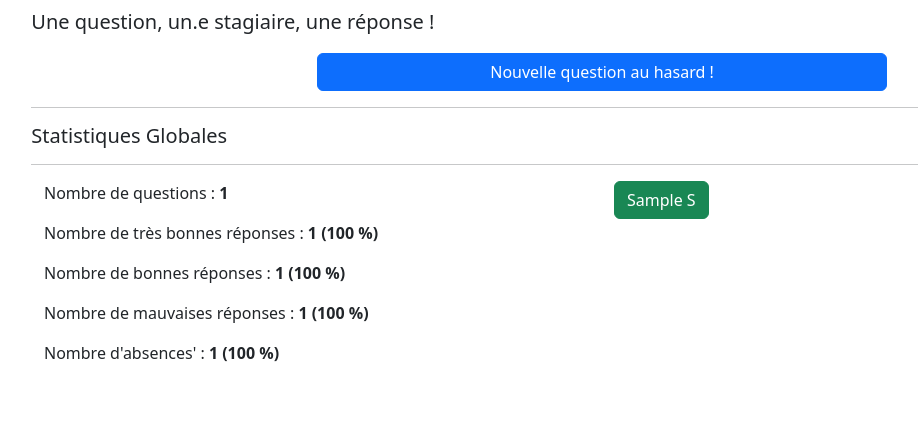
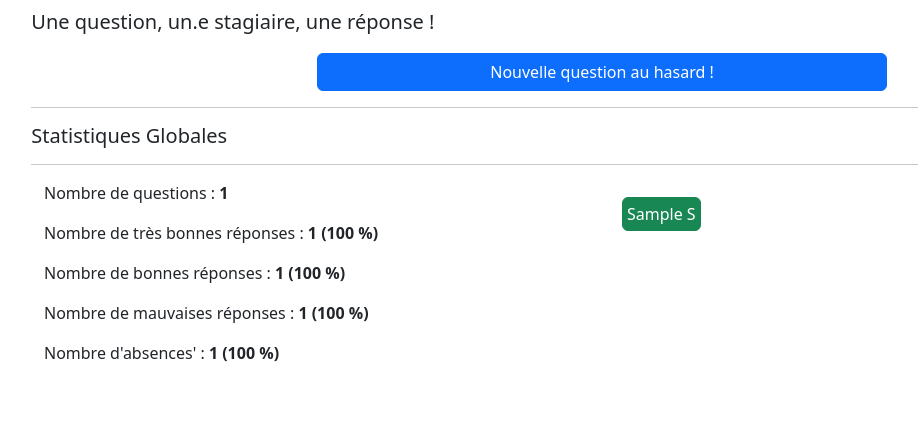
Before and after one commit to mikhawa/randomstag2022, a PHP site: page / in a window 1280 px wide. Shown: the part 194-624 px from the top of the page, without its empty margins (38-956 px from the left). Run offline with PHP 8.4, Linux system fonts and the light colour scheme; tables that the repository leaves empty hold one stand-in row (values such as "Sample post"); data that the repository does not hold is empty; a stand-in replaces the project's code that opens the database connection; some libraries are stand-ins or nearby versions.

Commit message:
choice ok

```diff
--- a/view/homepage.php
+++ b/view/homepage.php
@@ -42,11 +42,11 @@
                     <p>Nombre d'absences' :
                         <strong><?= Calcul::Pourcent($recupStats["nb0"], $recupStats["nbquestions"]) ?></strong></p>
                 </div>
-                <div class="col">
+                <div class="col p-2">
                     <?php
                     foreach($recupAllStagiaires as $button):
                     ?>
-                    <button type="button" class="btn btn-success" data-bs-toggle="modal" data-bs-target="#staticBackdrop"><?= $button["prenom"] . " " . substr($button['nom'], 0, 1) ?></button>
+                    <button type="button" onclick="choix(1,<?=(int)$button['idstagiaires']?>,'<?= $button["prenom"] . " " . substr($button['nom'], 0, 1) ?>')" class="btn btn-success p-1 m-2" data-bs-toggle="modal" data-bs-target="#staticBackdrop"><?= $button["prenom"] . " " . substr($button['nom'], 0, 1) ?></button>
                     <?php
                     endforeach;
                     ?>
```
